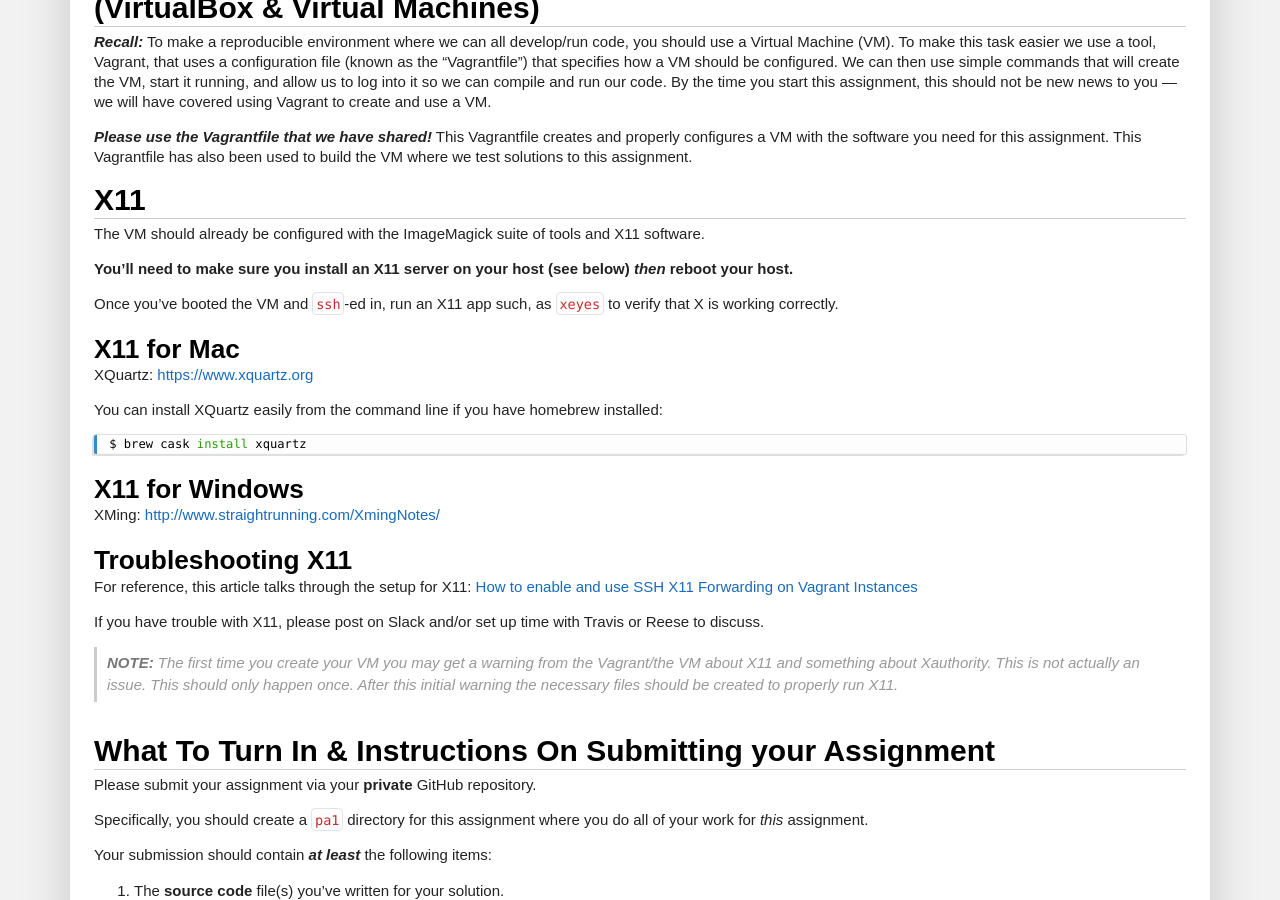
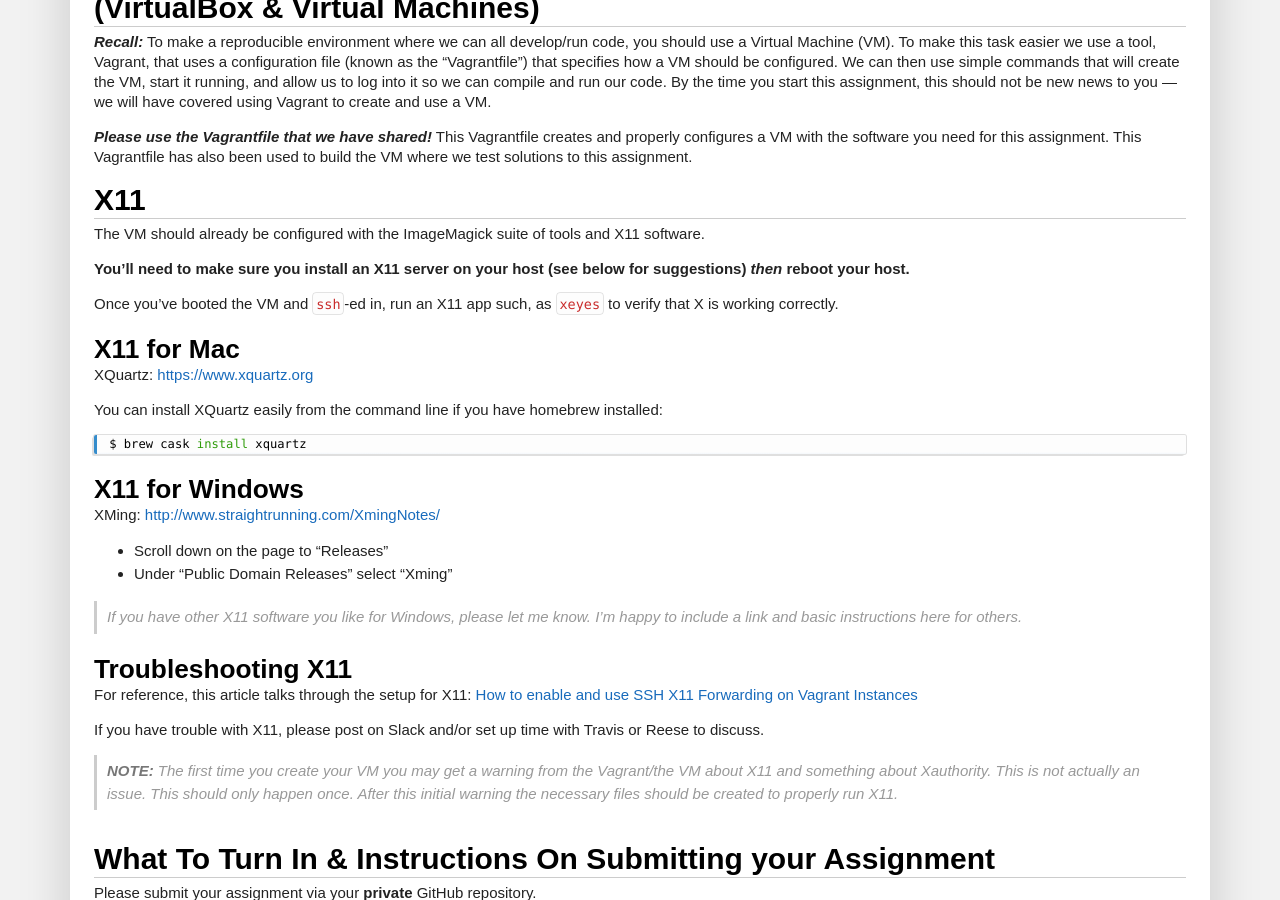
Before and after one commit to traviswpeters/cs460-2020-fall, a Jekyll site: the page built from pa1/index.md, in a window 1280 px wide and 900 px high, scrolled down 2884 px. Built offline with Jekyll 4.4.1, drawn with Linux system fonts in a browser that asks for light colours; nearby versions of some CDN libraries; some web fonts are replaced; comment, search, counter and statistics services are not loaded; our own code applies the rules of GitHub Pages for plain Markdown files.

Commit message:
clarifications

```diff
--- a/pa1/index.md
+++ b/pa1/index.md
@@ -116,7 +116,7 @@ This Vagrantfile has also been used to build the VM where we test solutions to t
 
 The VM should already be configured with the ImageMagick suite of tools and X11 software.
 
-**You'll need to make sure you install an X11 server on your host (see below) _then_ reboot your host.**
+**You'll need to make sure you install an X11 server on your host (see below for suggestions) _then_ reboot your host.**
 
 Once you've booted the VM and `ssh`-ed in, run an X11 app such, as `xeyes` to verify that X is working correctly.
 <!-- It is not absolutely essential for X forwarding to work, though it is preferred and greatly improves the usability of this assignment. -->
@@ -134,6 +134,10 @@ $ brew cask install xquartz
 ### X11 for Windows
 
 XMing: [http://www.straightrunning.com/XmingNotes/](http://www.straightrunning.com/XmingNotes/)
+- Scroll down on the page to "Releases"
+- Under "Public Domain Releases" select "Xming"
+
+> If you have other X11 software you like for Windows, please let me know. I'm happy to include a link and basic instructions here for others.
 
 ### Troubleshooting X11
 
```
